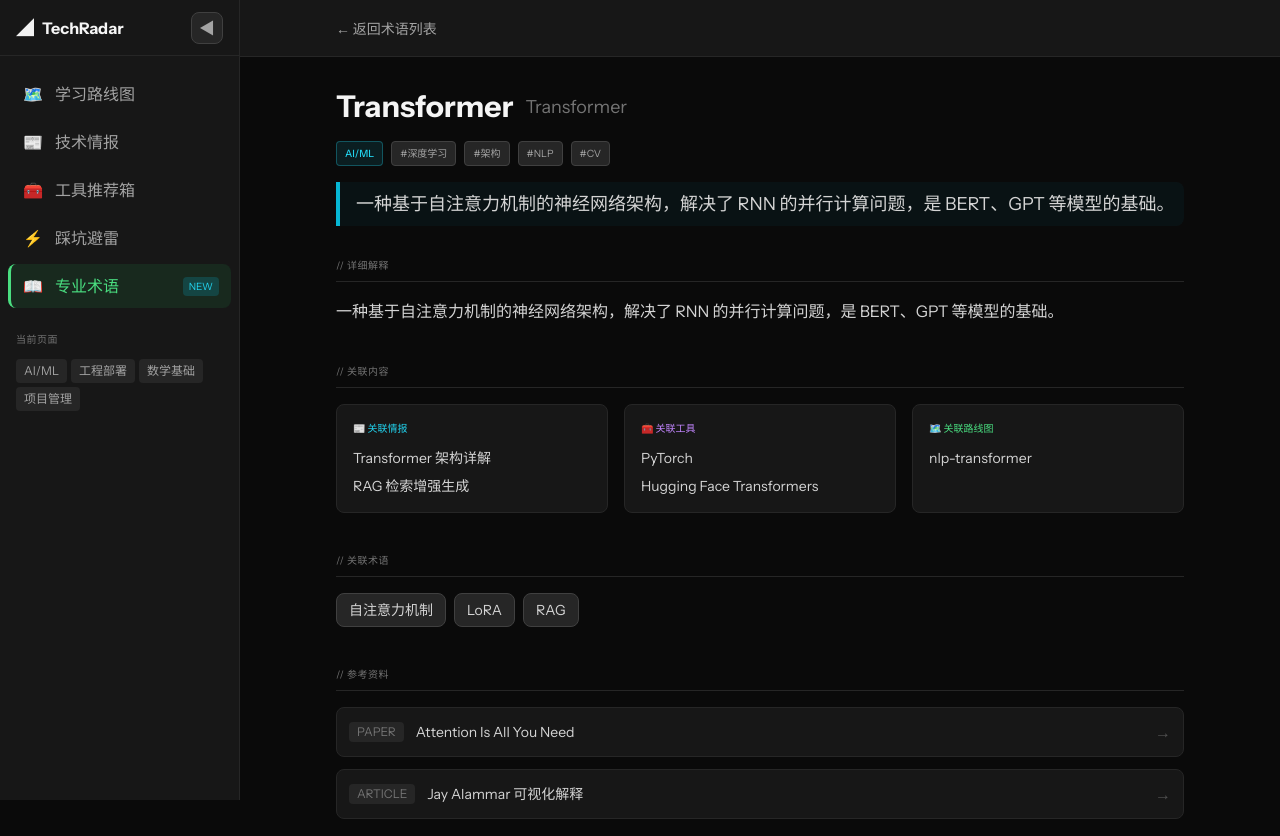
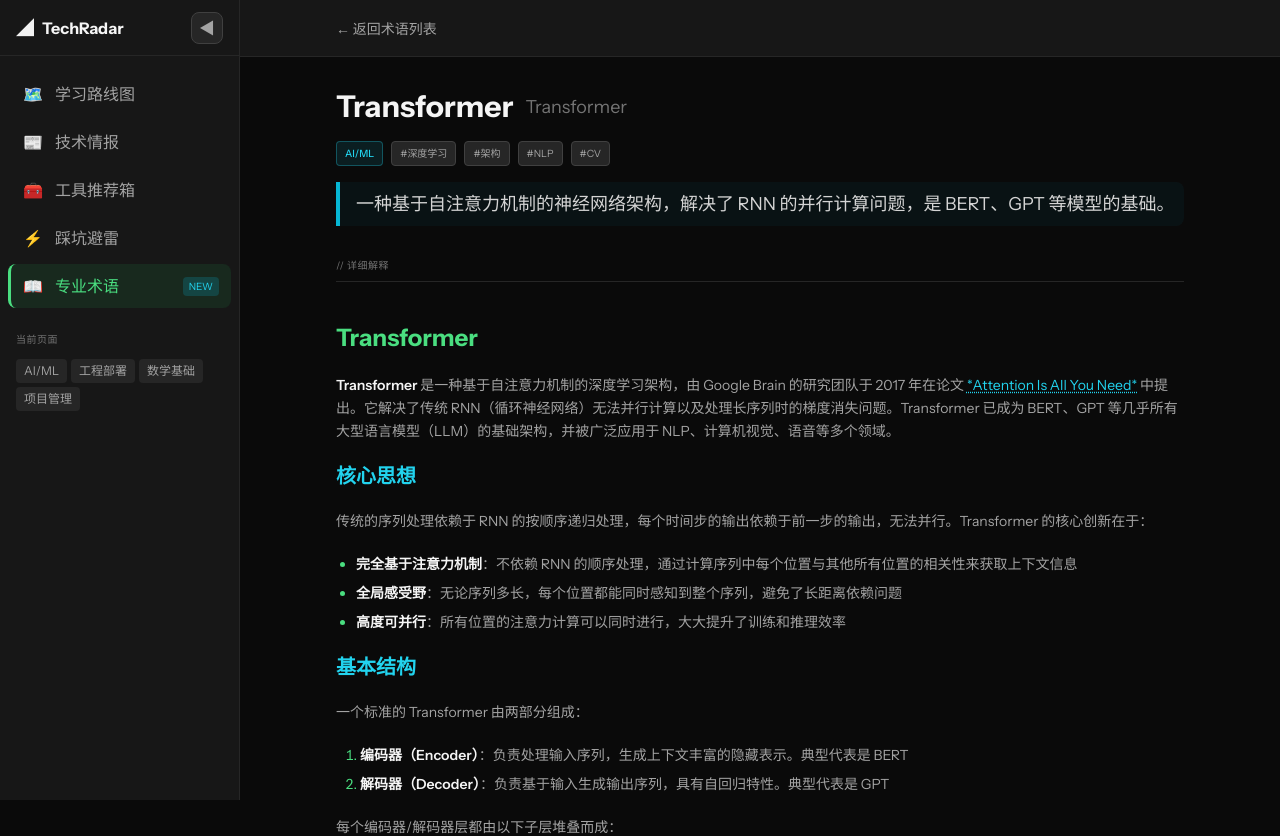
Before and after one commit to xingye-zjw/techradar, a Next.js app: page /glossary/transformer in a window 1280 px wide. Shown: the top 836 px of the page. Built offline with nearby package versions, Linux system fonts and the light colour scheme.

Commit message:
fix: 修复术语详情页不显示详细内容的问题
- 在术语详情页(server component)中加载 markdown 文件内容
- 使用 MarkdownRenderer 渲染 markdown 内容
- 移除 glossary.ts 中的 fs 依赖(静态导出不支持)

```diff
--- a/app/glossary/[slug]/page.tsx
+++ b/app/glossary/[slug]/page.tsx
@@ -1,10 +1,29 @@
 import Link from "next/link";
 import { notFound } from "next/navigation";
+import fs from "fs";
+import path from "path";
 import { getTermBySlug, getRelatedTerms, getAllCategories } from "@/lib/glossary";
 import { INTEL_LINKS, TOOL_LINKS, CATEGORY_COLORS } from "@/lib/constants";
+import { MarkdownRenderer } from "@/components/radar/MarkdownRenderer";
 
 interface PageProps {
   params: Promise<{ slug: string }>;
+}
+
+// 读取术语的 markdown 文件内容
+function loadTermMarkdown(slug: string): string {
+  const termsDir = path.join(process.cwd(), "content", "glossary", "terms");
+  const mdPath = path.join(termsDir, `${slug}.md`);
+
+  try {
+    if (fs.existsSync(mdPath)) {
+      return fs.readFileSync(mdPath, "utf-8");
+    }
+  } catch (error) {
+    console.error(`Failed to load markdown for term: ${slug}`, error);
+  }
+
+  return "";
 }
 
 export async function generateStaticParams() {
@@ -30,6 +49,9 @@ export default async function GlossaryDetailPage({ params }: PageProps) {
   if (!term) {
     notFound();
   }
+
+  // 加载 markdown 内容
+  const markdownContent = loadTermMarkdown(slug);
 
   const relatedTerms = getRelatedTerms(slug);
   const categories = getAllCategories();
@@ -88,9 +110,13 @@ export default async function GlossaryDetailPage({ params }: PageProps) {
             // 详细解释
           </h2>
           <div className="prose prose-invert prose-sm max-w-none">
-            <div className="text-neutral-300 leading-relaxed whitespace-pre-wrap">
-              {term.description || term.summary}
-            </div>
+            {markdownContent ? (
+              <MarkdownRenderer source={markdownContent} />
+            ) : (
+              <div className="text-neutral-300 leading-relaxed whitespace-pre-wrap">
+                {term.description || term.summary}
+              </div>
+            )}
           </div>
         </section>
 
--- a/lib/glossary.ts
+++ b/lib/glossary.ts
@@ -43,6 +43,11 @@ interface RawGlossaryTerm {
   relatedIntel: string[];
   relatedTools: string[];
   resources: ResourceLink[];
+}
+
+interface GlossaryIndex {
+  terms: RawGlossaryTerm[];
+  categories: GlossaryCategory[];
 }
 
 interface GlossaryIndex {
```
